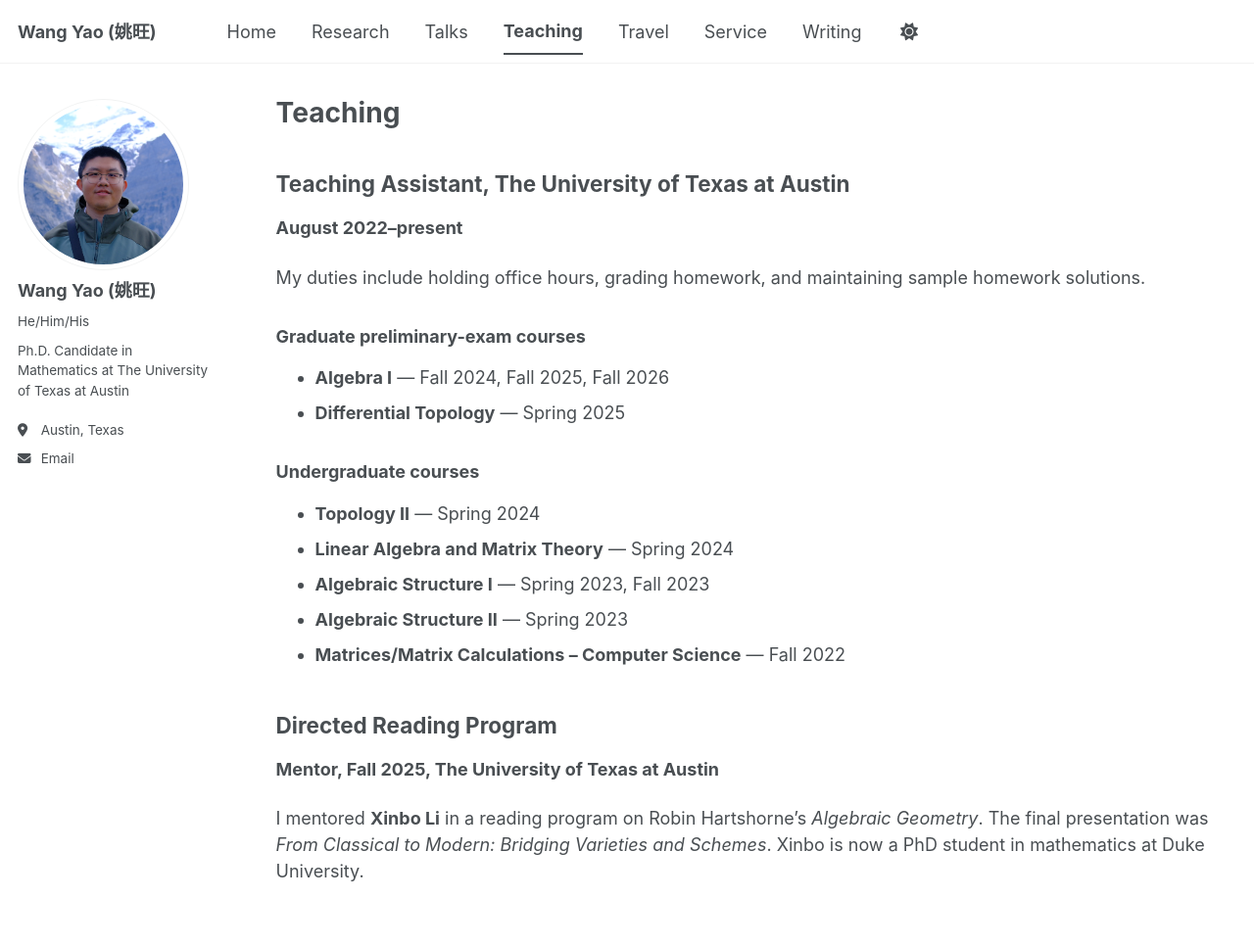
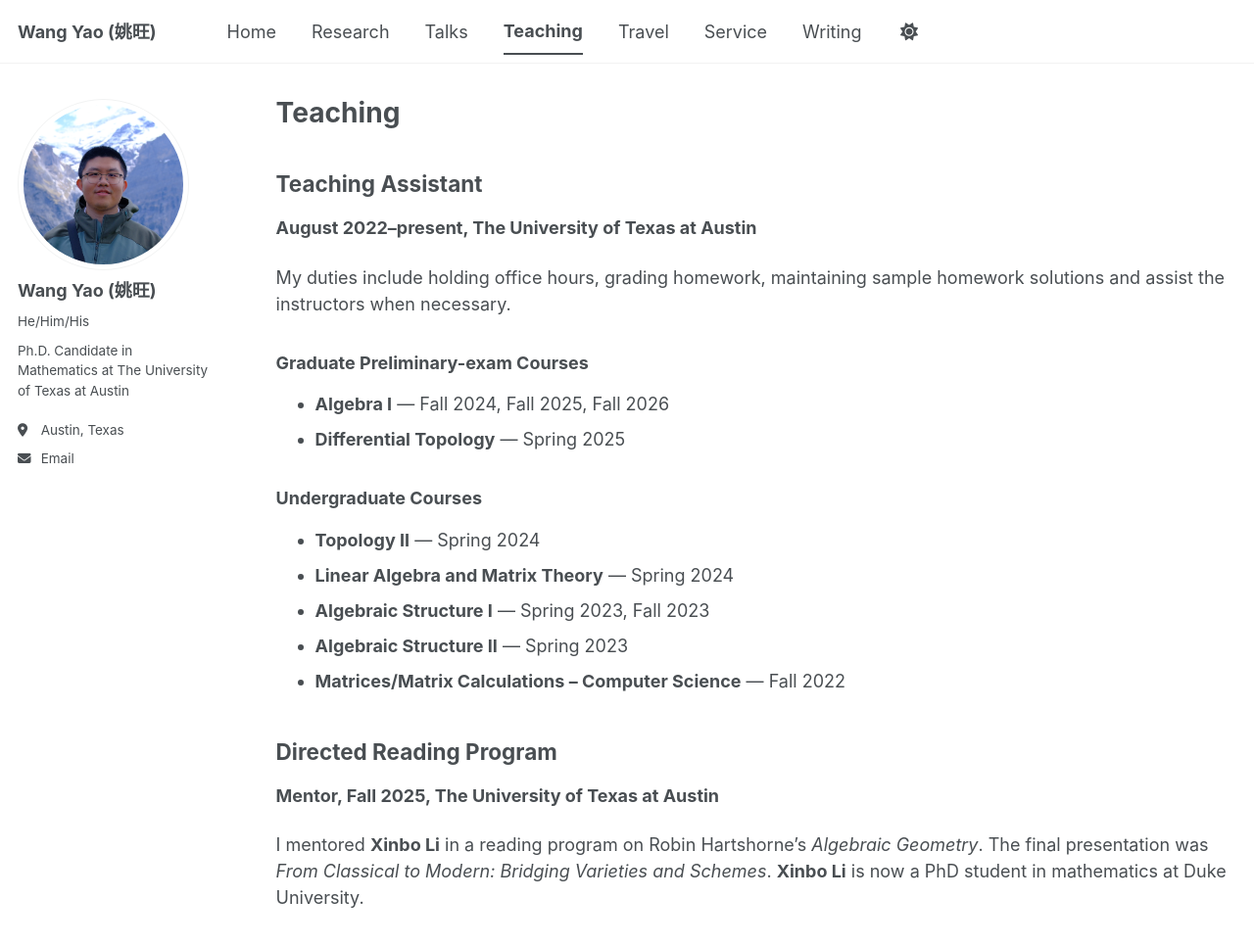
Before and after one commit to yaowang0604-git/yaowang0604-git.github.io, a Jekyll site: the page built from _pages/teaching.md, in a window 1280 px wide and 990 px high. Shown: the top 966 px of the window at 98% size. Built offline with Jekyll 4.4.1, drawn with Linux system fonts in a browser that asks for light colours; a style sheet for code colours, icons or effects is not loaded.

Commit message:
Update teaching.md

```diff
--- a/_pages/teaching.md
+++ b/_pages/teaching.md
@@ -5,18 +5,18 @@ permalink: /teaching/
 author_profile: true
 ---
 
-## Teaching Assistant, The University of Texas at Austin
+## Teaching Assistant
 
-**August 2022–present**
+**August 2022–present, The University of Texas at Austin**
 
-My duties include holding office hours, grading homework, and maintaining sample homework solutions.
+My duties include holding office hours, grading homework, maintaining sample homework solutions and assist the instructors when necessary.
 
-### Graduate preliminary-exam courses
+### Graduate Preliminary-exam Courses
 
 - **Algebra I** — Fall 2024, Fall 2025, Fall 2026
 - **Differential Topology** — Spring 2025
 
-### Undergraduate courses
+### Undergraduate Courses
 
 - **Topology II** — Spring 2024
 - **Linear Algebra and Matrix Theory** — Spring 2024
@@ -28,4 +28,4 @@ My duties include holding office hours, grading homework, and maintaining sample
 
 **Mentor, Fall 2025, The University of Texas at Austin**
 
-I mentored **Xinbo Li** in a reading program on Robin Hartshorne's *Algebraic Geometry*. The final presentation was *From Classical to Modern: Bridging Varieties and Schemes*. Xinbo is now a PhD student in mathematics at Duke University.
+I mentored **Xinbo Li** in a reading program on Robin Hartshorne's *Algebraic Geometry*. The final presentation was *From Classical to Modern: Bridging Varieties and Schemes*. **Xinbo Li** is now a PhD student in mathematics at Duke University.
```
